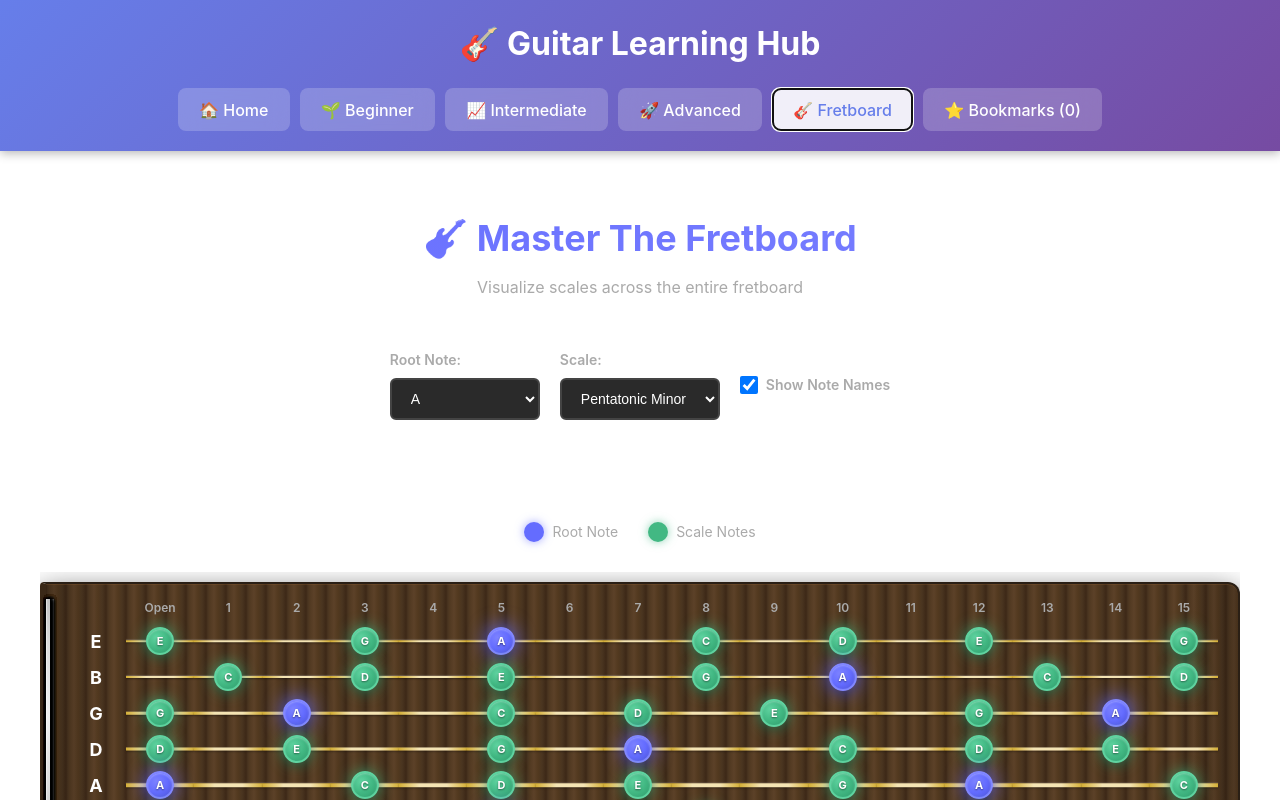
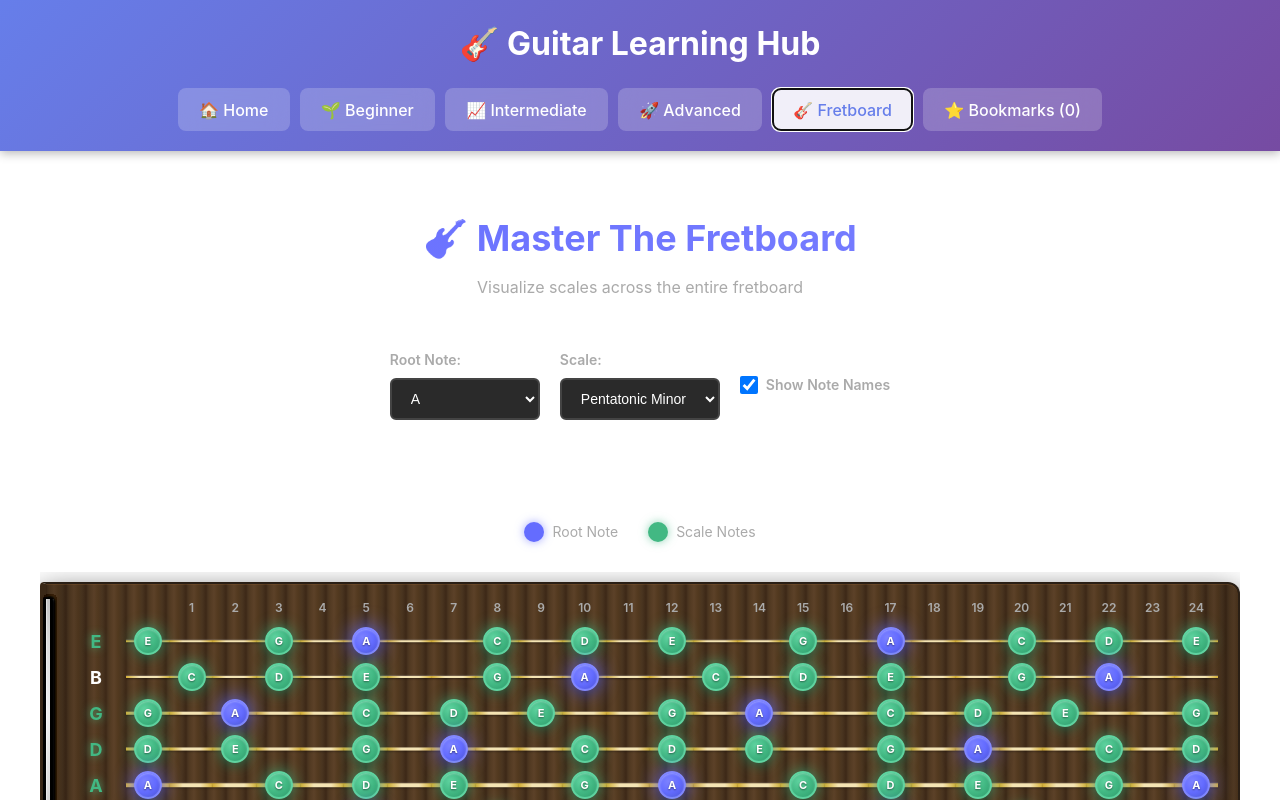
Before and after one commit to nathanlakey/guitar-learning-hub, a React (Vite) app: page / in a window 1280 px wide. Both pictures are taken after a click on the button "🎸 Fretboard". Shown: the top 800 px of the page. Built offline with nearby package versions, Linux system fonts and the light colour scheme.

Commit message:
Extended fretboard to 24 frets with green open string labels for in-scale notes

```diff
--- a/src/components/Fretboard.css
+++ b/src/components/Fretboard.css
@@ -193,6 +193,12 @@
   color: #fff;
   font-weight: bold;
   font-size: 18px;
+  transition: color 0.3s;
+}
+
+.string-label.in-scale {
+  color: #42b883;
+  text-shadow: 0 0 8px rgba(66, 184, 131, 0.8);
 }
 
 .fret-marker-top {
--- a/src/components/Fretboard.jsx
+++ b/src/components/Fretboard.jsx
@@ -18,7 +18,7 @@ const SCALES = {
 };
 
 const TUNING = ['E', 'A', 'D', 'G', 'B', 'E']; // Standard tuning (low to high)
-const FRETS = 15;
+const FRETS = 24;
 
 export default function Fretboard() {
   const [selectedScale, setSelectedScale] = useState('Pentatonic Minor');
@@ -104,7 +104,7 @@ export default function Fretboard() {
             <div className="string-label"></div>
             {[...Array(FRETS + 1)].map((_, fret) => (
               <div key={fret} className="fret-marker-top">
-                {fret === 0 ? 'Open' : fret}
+                {fret === 0 ? '' : fret}
               </div>
             ))}
           </div>
@@ -121,9 +121,13 @@ export default function Fretboard() {
           </div>
 
           {/* Strings */}
-          {[...TUNING].reverse().map((stringNote, stringIndex) => (
+          {[...TUNING].reverse().map((stringNote, stringIndex) => {
+            const openNote = getNoteAtFret(stringNote, 0);
+            const isOpenInScale = isNoteInScale(openNote);
+
+            return (
               <div key={stringIndex} className="string-row">
-              <div className="string-label">{stringNote}</div>
+                <div className={`string-label ${isOpenInScale ? 'in-scale' : ''}`}>{stringNote}</div>
                 {[...Array(FRETS + 1)].map((_, fret) => {
                   const note = getNoteAtFret(stringNote, fret);
                   const inScale = isNoteInScale(note);
@@ -141,17 +145,17 @@ export default function Fretboard() {
                   );
                 })}
               </div>
-          ))}
+            );
+          })}
 
           {/* Fret position markers */}
           <div className="position-markers">
-            {[3, 5, 7, 9].map(fret => (
+            {[3, 5, 7, 9, 15, 17, 19, 21, 24].map(fret => (
               <div key={fret} className="position-marker" style={{left: `calc(${(fret - 0.5) * (100 / FRETS)}%)`}}></div>
             ))}
             {/* Double dots for 12th fret */}
             <div className="position-marker" style={{left: `calc(${(12 - 0.7) * (100 / FRETS)}%)`}}></div>
             <div className="position-marker" style={{left: `calc(${(12 - 0.3) * (100 / FRETS)}%)`}}></div>
-            <div className="position-marker" style={{left: `calc(${(15 - 0.5) * (100 / FRETS)}%)`}}></div>
           </div>
         </div>
       </div>
```
Lines whose indentation alone changed are shown as unchanged.
